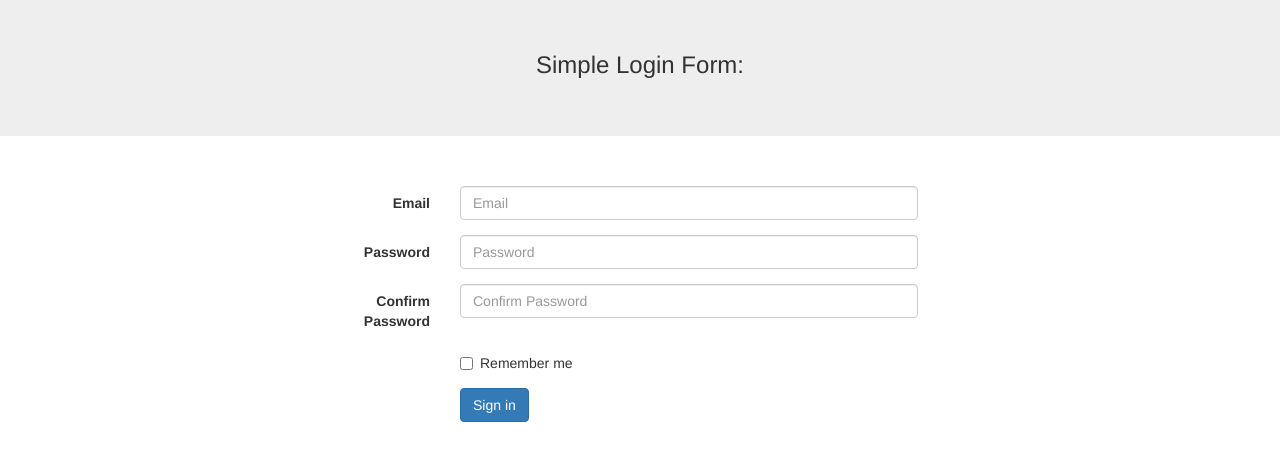
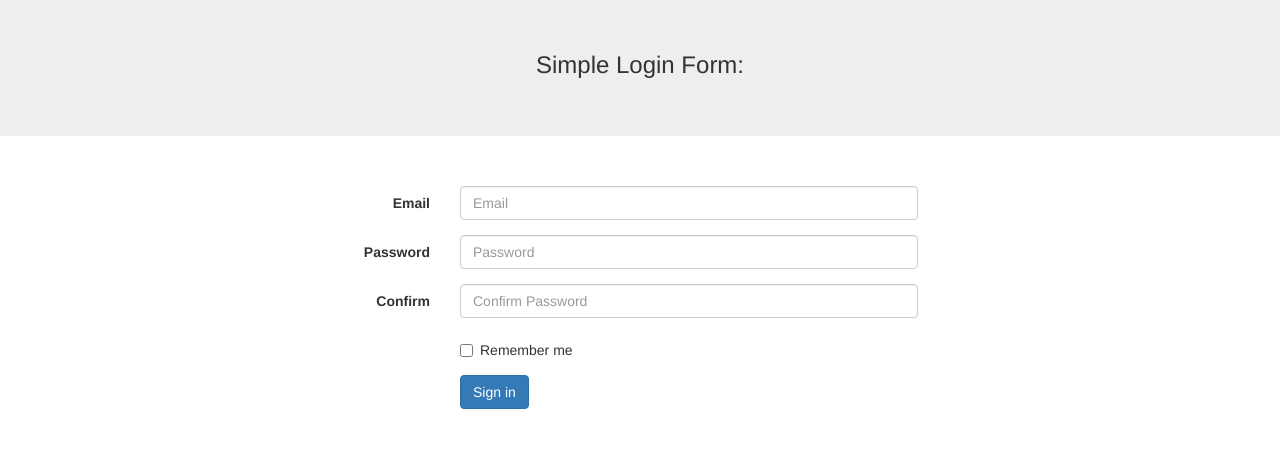
Before and after one commit to aharpt/Bootstrap-form-validation, a website: page password-confirmation-form/index.html in a window 1280 px wide. Shown: the part 58-518 px from the top of the page. Drawn offline with nearby package versions, Linux system fonts and the light colour scheme.

```diff
--- a/password-confirmation-form/index.html
+++ b/password-confirmation-form/index.html
@@ -63,7 +63,7 @@
               </div>
             </div>
             <div class="form-group">
-              <label for="inputConfirmPassword3" class="col-sm-2 control-label" id="confirm-password-label">Confirm Password</label>
+              <label for="inputConfirmPassword3" class="col-sm-2 control-label" id="confirm-password-label">Confirm</label>
               <div class="col-sm-10">
                 <input type="password" class="form-control" id="inputConfirmPassword3" placeholder="Confirm Password">
               </div>
--- a/password-confirmation-form/javascript/scripts.js
+++ b/password-confirmation-form/javascript/scripts.js
@@ -89,3 +89,6 @@
       }
     }
   });
+
+
+  // confirm password
```
